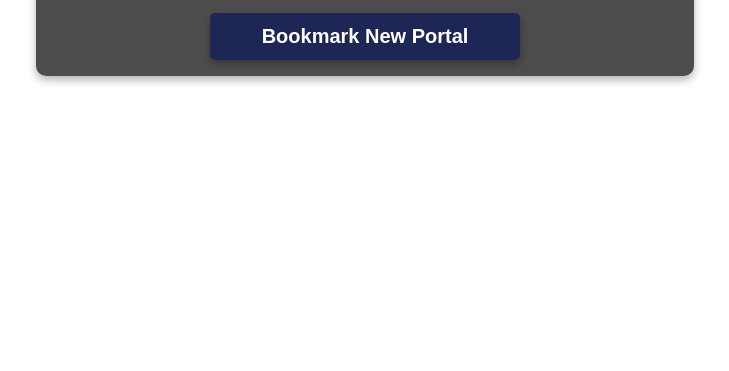
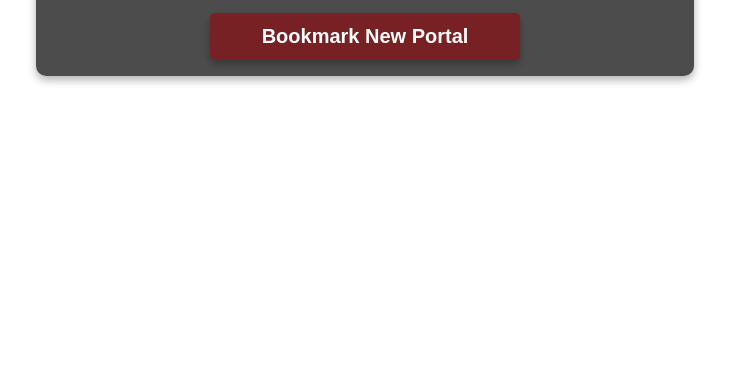
Before and after one commit to CHS-Contrast/CHS-Redirect, a plain HTML site: page index.html in a window 1280 px wide. Shown: the part 429-800 px from the top of the page, without its empty margins (275-1004 px from the left). Drawn offline with Linux system fonts and the light colour scheme.

Commit message:
change button colour

```diff
--- a/index.html
+++ b/index.html
@@ -55,7 +55,7 @@
             font-size: 2.5vh; /* Scaling based on height */
             color: #ffffff;
             text-decoration: none;
-            background-color: #1e2656; /* Dark blue background for the prompt */
+            background-color: #772124;
             border-radius: 5px;
             box-shadow: 0 4px 8px rgba(0, 0, 0, 0.3);
             font-weight: bold;
```
